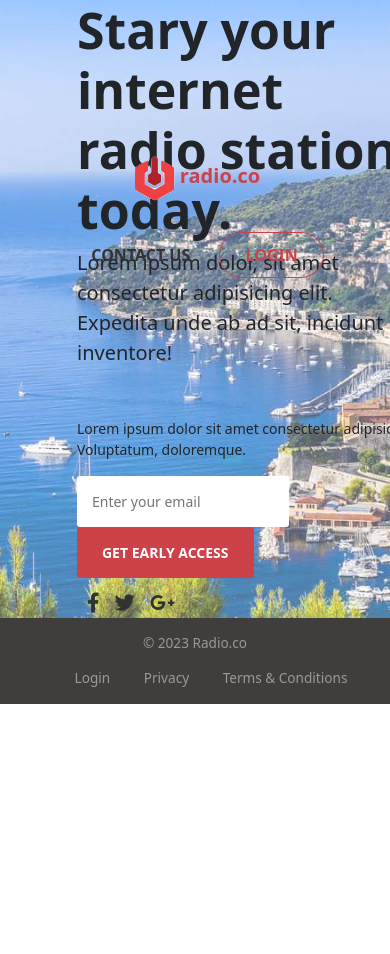
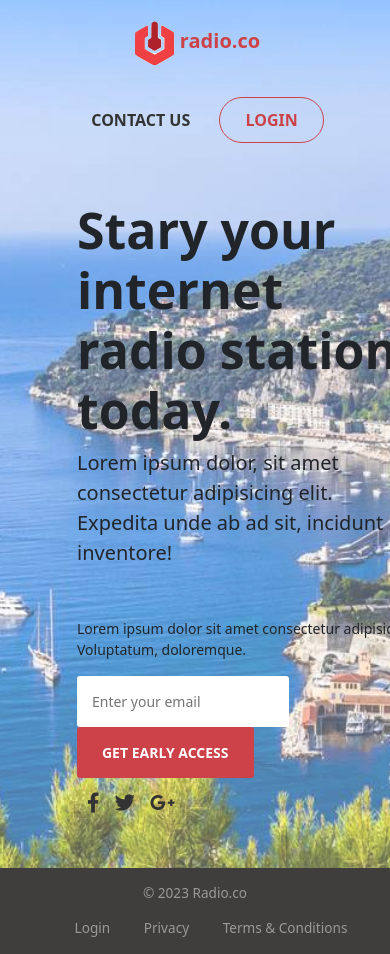
Before and after one commit to shahidul-islam-shahin/responsive-content, a plain HTML site: page index.html in a window 390 px wide. Shown: the top 954 px of the page. Before the commit the page ends 844 px from the top, so only its background shows below. Drawn offline with nearby package versions, Linux system fonts and the light colour scheme.

Commit message:
css-change

```diff
--- a/style.css
+++ b/style.css
@@ -184,8 +184,8 @@
         margin-top: 15px;
     }
 
-    .header-area {
-        padding-top: 150px;
+    .hero-area-table {
+        padding-top: 200px;
         padding-bottom: 50px;
     }
 }
```
